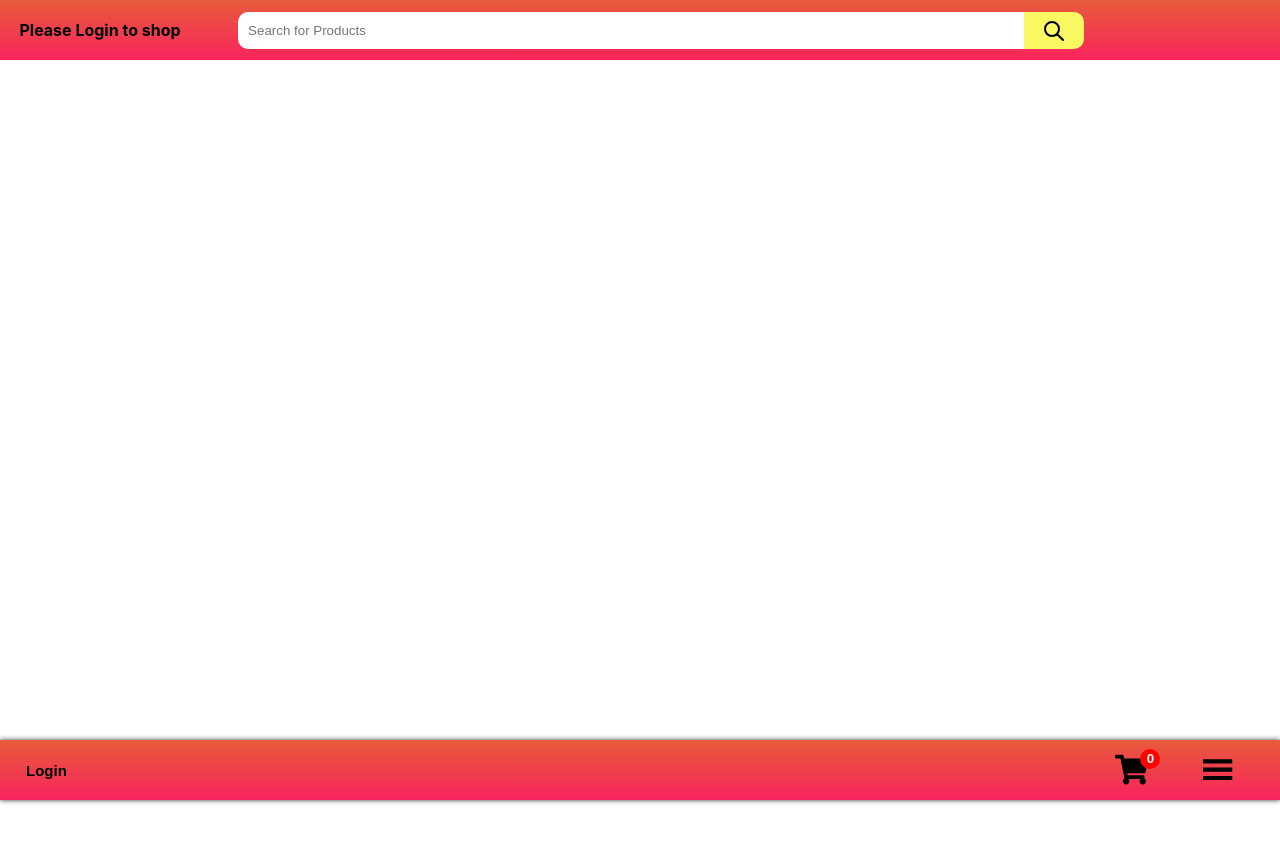
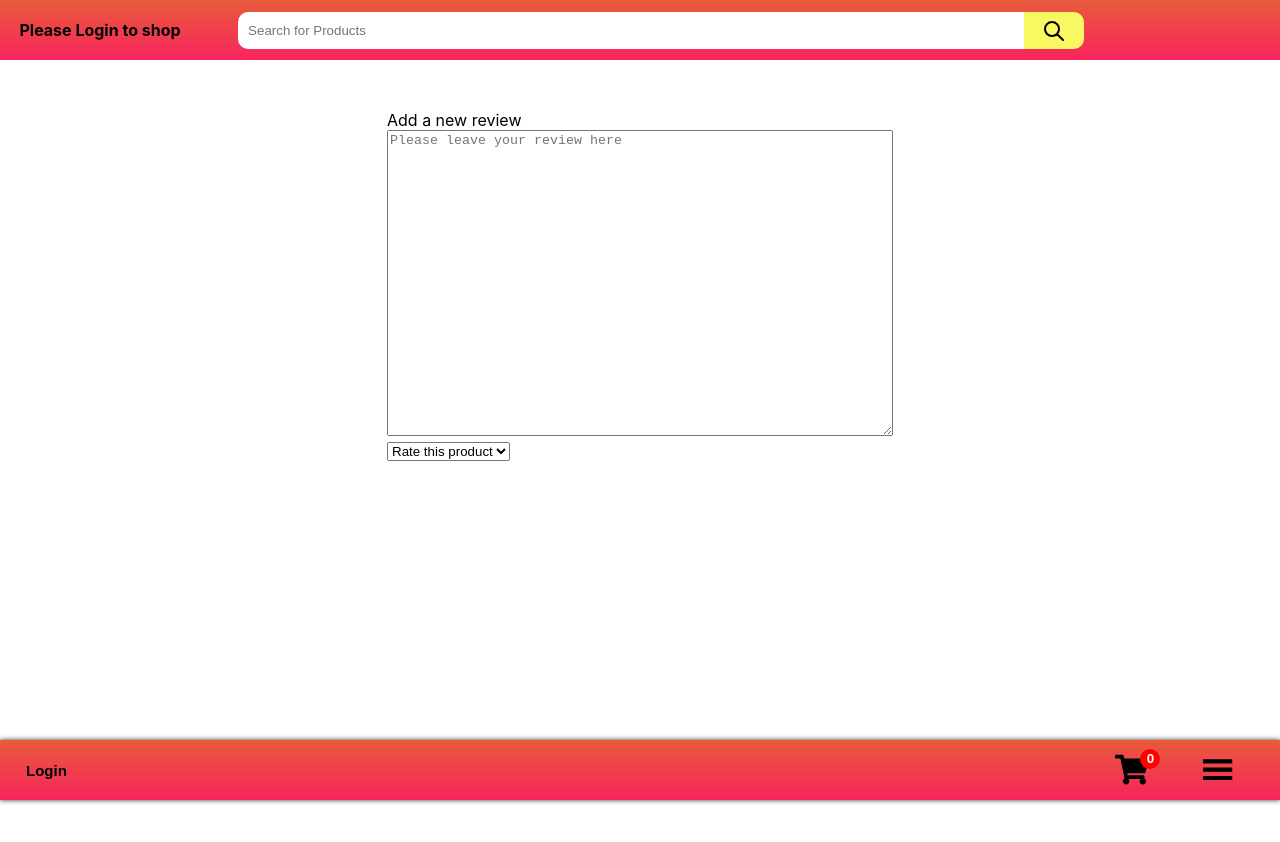
Before and after one commit to tdiec00/Whats-the-Total, a React (Create React App) app in the folder client/: page /products/1/reviews in a window 1280 px wide. Shown: the top 842 px of the page. Built offline with nearby package versions, Linux system fonts and the light colour scheme.

Commit message:
created screen and form to reviews

```diff
--- a/client/src/App.js
+++ b/client/src/App.js
@@ -5,6 +5,7 @@ import Footer from "./components/footer/Footer"
 import Home from "./screens/home/Home"
 import Products from "./screens/products/Products"
 import SearchResult from "./screens/searchResult/SearchResult"
+import Reviews from "./screens/reviews/Reviews"
 import {verifyUser} from "./services/users"
 import {getUserProducts} from "./services/users"
 import ProductsList from "./components/productsList/ProductsList"
@@ -70,6 +71,7 @@ function App() {
               <Route path="/products/edit/:id" element={<EditProductModal />} />
               <Route path="/products/add" element={<ProductModal />} />
               <Route path="/products/search" element={<SearchResult searchResults={searchResults} />} />
+              <Route path="/products/:id/reviews" element={<Reviews />} />
             </Routes>
           </div>
           <Footer logOut={logOut} currentUser={currentUser} count={count} toggleClass={toggleClass} handleToggle={handleToggle} />
--- /dev/null
+++ b/client/src/components/reviewForm/ReviewForm.jsx
@@ -0,0 +1,20 @@
+import "./reviewForm.css"
+
+export default function ReviewForm() {
+  return (
+    <form className="review-form">
+      <label>Add a new review</label>
+      <br />
+      <textarea rows="20" placeholder="Please leave your review here"></textarea>
+      <br />
+      <select>
+        <option value="none">Rate this product</option>
+        <option value="1">1</option>
+        <option value="2">2</option>
+        <option value="3">3</option>
+        <option value="4">4</option>
+        <option value="5">5</option>
+      </select>
+    </form>
+  )
+}
--- /dev/null
+++ b/client/src/components/reviewForm/reviewForm.css
@@ -0,0 +1,7 @@
+.review-form {
+  margin-top: 60px;
+}
+
+.review-form textarea {
+  width: 500px;
+}
--- /dev/null
+++ b/client/src/screens/reviews/Reviews.jsx
@@ -0,0 +1,5 @@
+import ReviewForm from "../../components/reviewForm/ReviewForm"
+
+export default function Reviews() {
+  return <ReviewForm />
+}
```
